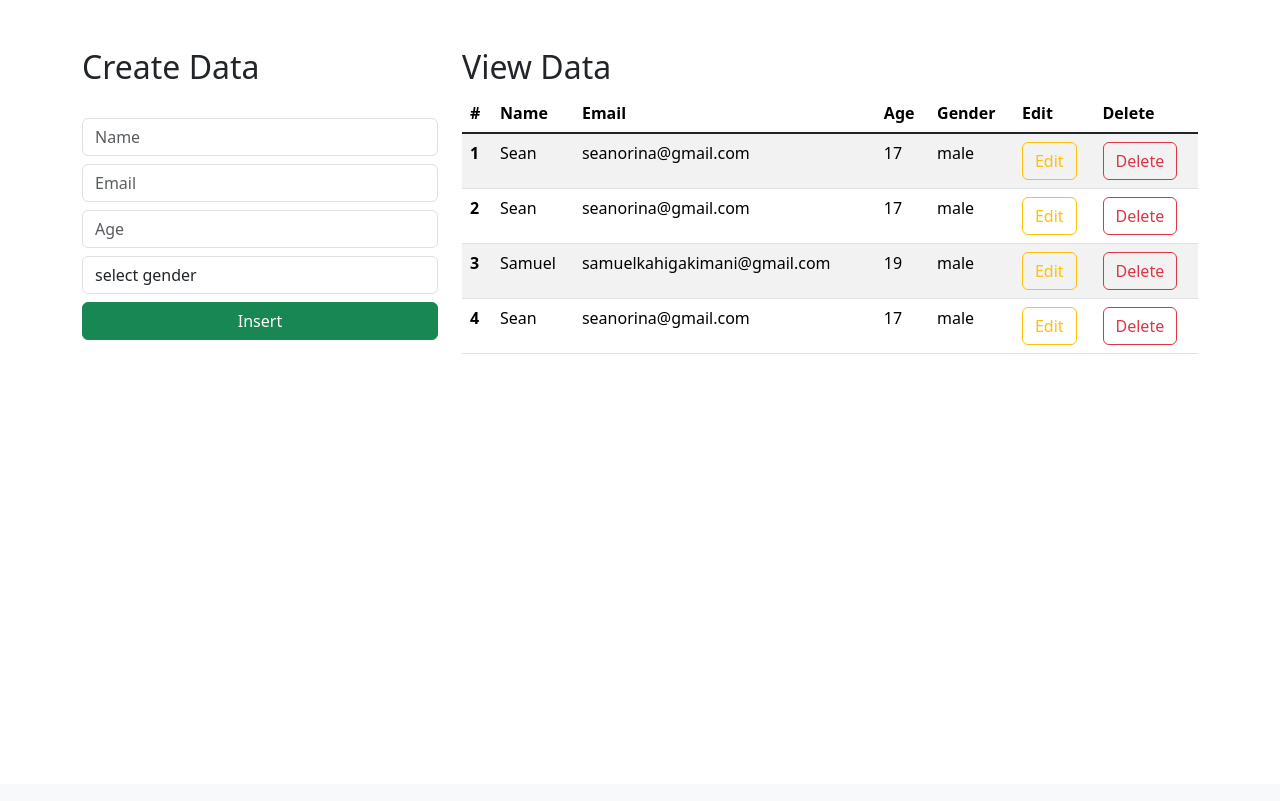
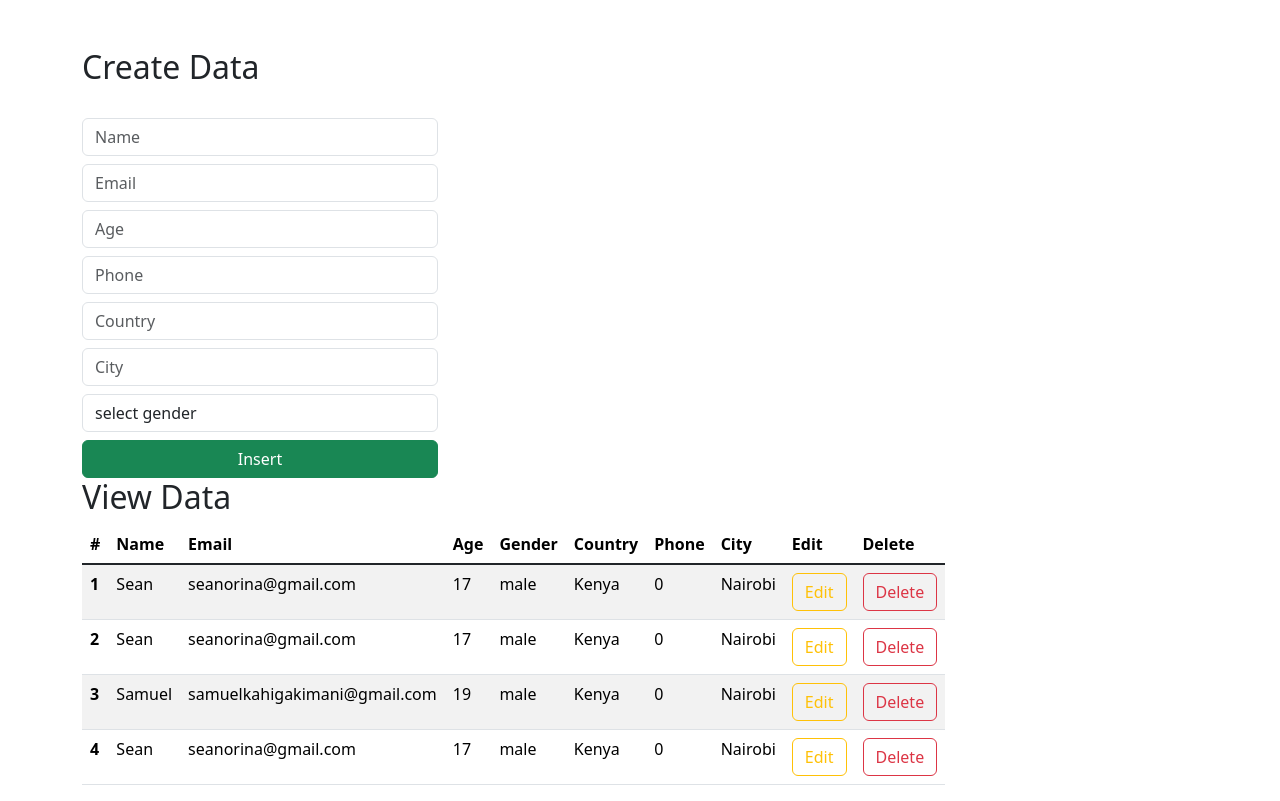
Before and after one commit to kiddo-byte/djangodatabase, a Django app: page / in a window 1280 px wide. Shown: the part 16-817 px from the top of the page. Before the commit the page ends 370 px from the top, so only its background shows below. Run offline with Django 4.2, Linux system fonts and the light colour scheme; data comes from the database, SQL or seed files in the repository; both versions use the stored data as it was after the commit.

Commit message:
new fields

```diff
--- a/djangoSean/models.py
+++ b/djangoSean/models.py
@@ -4,8 +4,11 @@
 class Student(models.Model):
     name = models.CharField(max_length=50, blank=False, null=False)
     email = models.EmailField()
-    age = models.IntegerField()
+    age = models.IntegerField(default=0)
     gender = models.CharField(max_length=50, blank=False, null=False)
+    country = models.CharField(max_length=50, default='Kenya')
+    phone = models.IntegerField(default=0)
+    city = models.CharField(max_length=50, default='Nairobi')
 
 
 def __str__(self):
--- a/djangoSean/views.py
+++ b/djangoSean/views.py
@@ -26,8 +26,11 @@
         email = request.POST.get('email')
         age = request.POST.get('age')
         gender = request.POST.get('gender')
+        country = request.POST.get('country')
+        phone = request.POST.get('phone')
+        city = request.POST.get('city')
 
-        query = Student(name=name, email=email, age=age, gender=gender)
+        query = Student(name=name, email=email, age=age, gender=gender, country=country, phone=phone, city=city)
         query.save()
         return redirect("/")
 
--- a/templates/index.html
+++ b/templates/index.html
@@ -36,6 +36,15 @@
                     <div class="form-group">
                         <input type="number" class="form-control  mt-2" placeholder="Age" name="age" required>
 
+                    <div class="form-group">
+                        <input type="number" class="form-control  mt-2" placeholder="Phone" name="phone" required>
+
+                    <div class="form-group">
+                        <input type="text" class="form-control  mt-2" placeholder="Country" name="country" required>
+
+                    <div class="form-group">
+                        <input type="text" class="form-control  mt-2" placeholder="City" name="city" required>
+
                     </div>
 
 
@@ -66,6 +75,9 @@
                         <th scope="col">Email</th>
                         <th scope="col">Age</th>
                         <th scope="col">Gender</th>
+                        <th scope="col">Country</th>
+                        <th scope="col">Phone</th>
+                        <th scope="col">City</th>
                         <th scope="col">Edit</th>
                         <th scope="col">Delete</th>
 
@@ -80,6 +92,9 @@
                         <td>{{d.email}}</td>
                         <td>{{d.age}}</td>
                         <td>{{d.gender}}</td>
+                        <td>{{d.country}}</td>
+                        <td>{{d.phone}}</td>
+                        <td>{{d.city}}</td>
                         <td><a href="/update/{{d.id}}" type="button" class="btn btn-outline-warning">Edit</a></td>
                         <td><a href="/delete/{{d.id}}" type="button" class="btn btn-outline-danger">Delete</a></td>
                       </tr>
```
Also changed, not shown: db.sqlite3, djangoSean/migrations/0002_student_country_student_phone_alter_student_age.py (added), djangoSean/migrations/0003_student_city.py (added).
